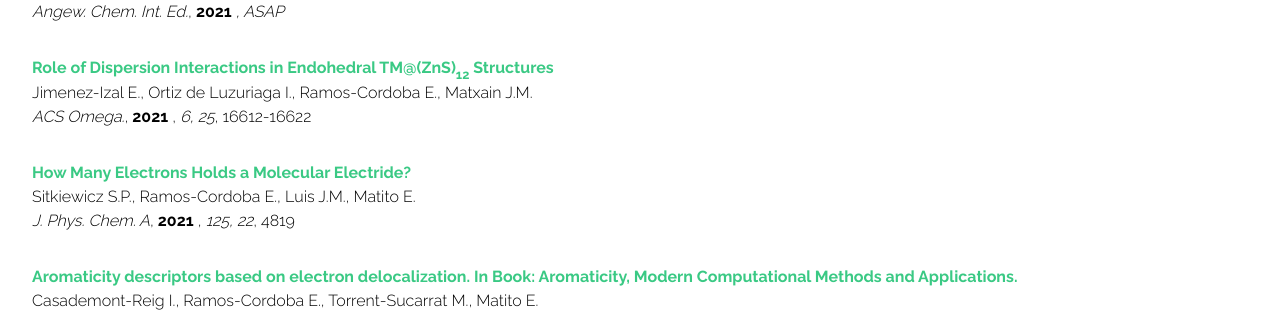
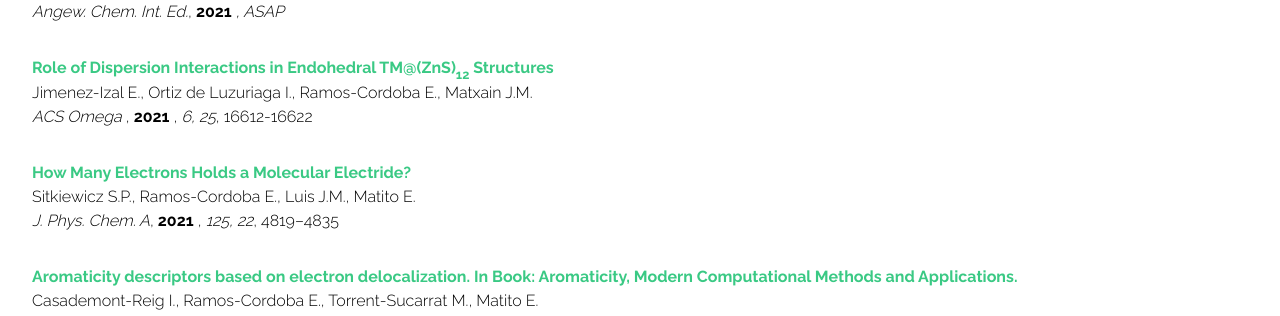
Before and after one commit to old-jekyll-templates/Horizons-Jekyll-Theme, a Jekyll site: the page built from publications.html, in a window 1280 px wide and 900 px high, scrolled down 632 px. Shown: the part 153-469 px from the top of the window. Built offline with Jekyll 4.4.1, drawn with Linux system fonts in a browser that asks for light colours.

Commit message:
Update publications.html

```diff
--- a/publications.html
+++ b/publications.html
@@ -83,14 +83,14 @@ layout: main
 	<p style="text-align:justify; text-justify:inter-ideograph;"> <font color="#000000">
             <a href=https://pubs.acs.org/doi/10.1021/acsomega.1c02016 target="_blank" style="text-decoration:none"><b>Role of Dispersion Interactions in Endohedral TM@(ZnS)<sub>12</sub> Structures</b></a></font><br>
             <font color="#000000"> Jimenez-Izal E., Ortiz de Luzuriaga I., Ramos-Cordoba E., Matxain J.M. </font><br>
-            <font color="#000000"> <i> ACS Omega.</i>, <b>2021</b>
+            <font color="#000000"> <i> ACS Omega </i>, <b>2021</b>
 		     <font color="#000000">, <i>6, 25</i>, 16612-16622 </p>
 
 	<p style="text-align:justify; text-justify:inter-ideograph;"> <font color="#000000">
             <a href=https://pubs.acs.org/doi/10.1021/acs.jpca.1c02760 target="_blank" style="text-decoration:none"><b>How Many Electrons Holds a Molecular Electride?</b></a></font><br>
             <font color="#000000"> Sitkiewicz S.P., Ramos-Cordoba E., Luis J.M., Matito E. </font><br>
             <font color="#000000"> <i> J. Phys. Chem. A</i>, <b>2021</b>
-		     <font color="#000000">, <i>125, 22</i>, 4819 </p>
+		     <font color="#000000">, <i>125, 22</i>, 4819–4835 </p>
 
 	<p style="text-align:justify; text-justify:inter-ideograph;"> <font color="#000000">
             <a href=https://doi.org/10.1016/B978-0-12-822723-7.00007-8 target="_blank" style="text-decoration:none"><b>Aromaticity descriptors based on electron delocalization. In Book: Aromaticity, Modern Computational Methods and Applications.</b></a></font><br>
```
